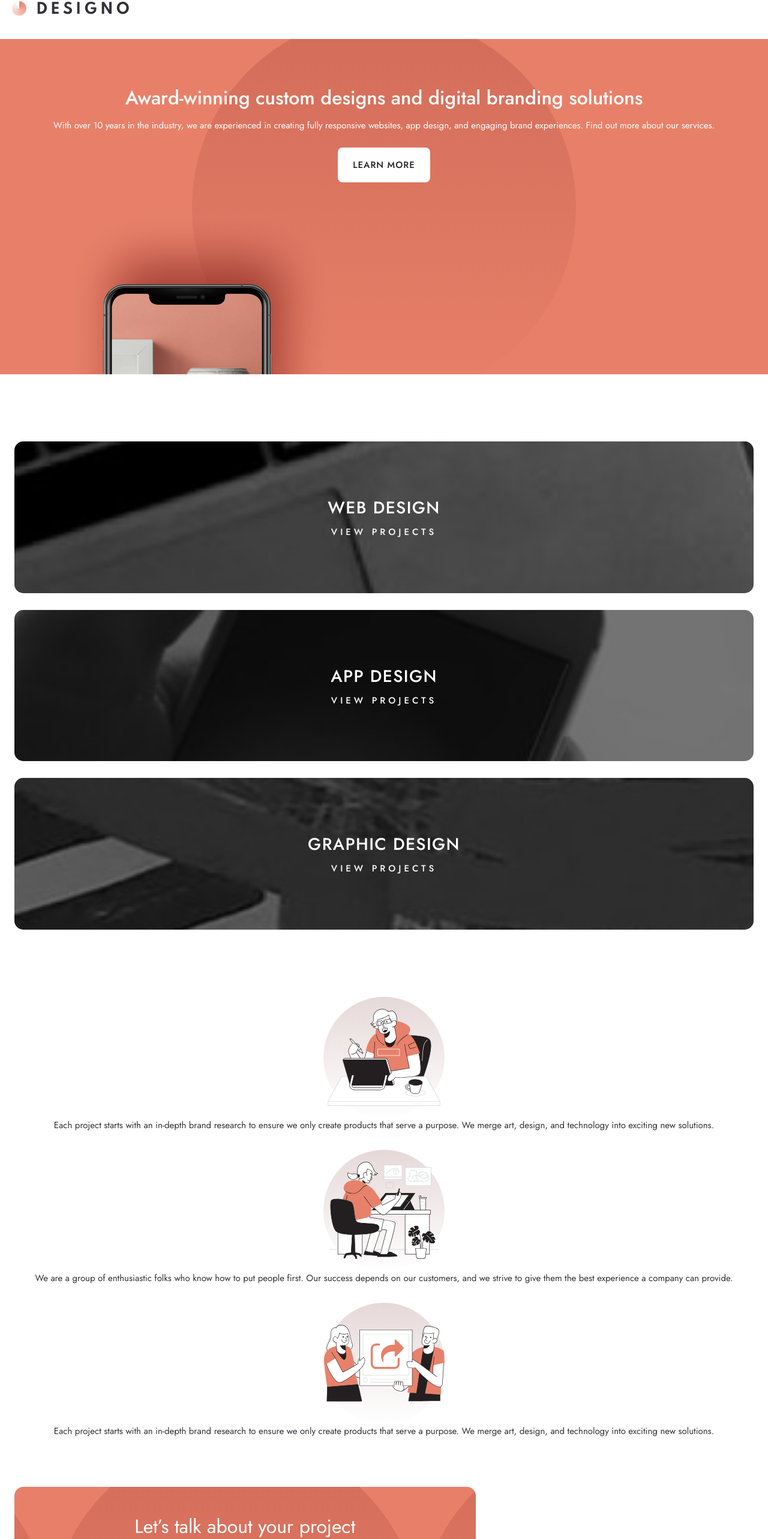
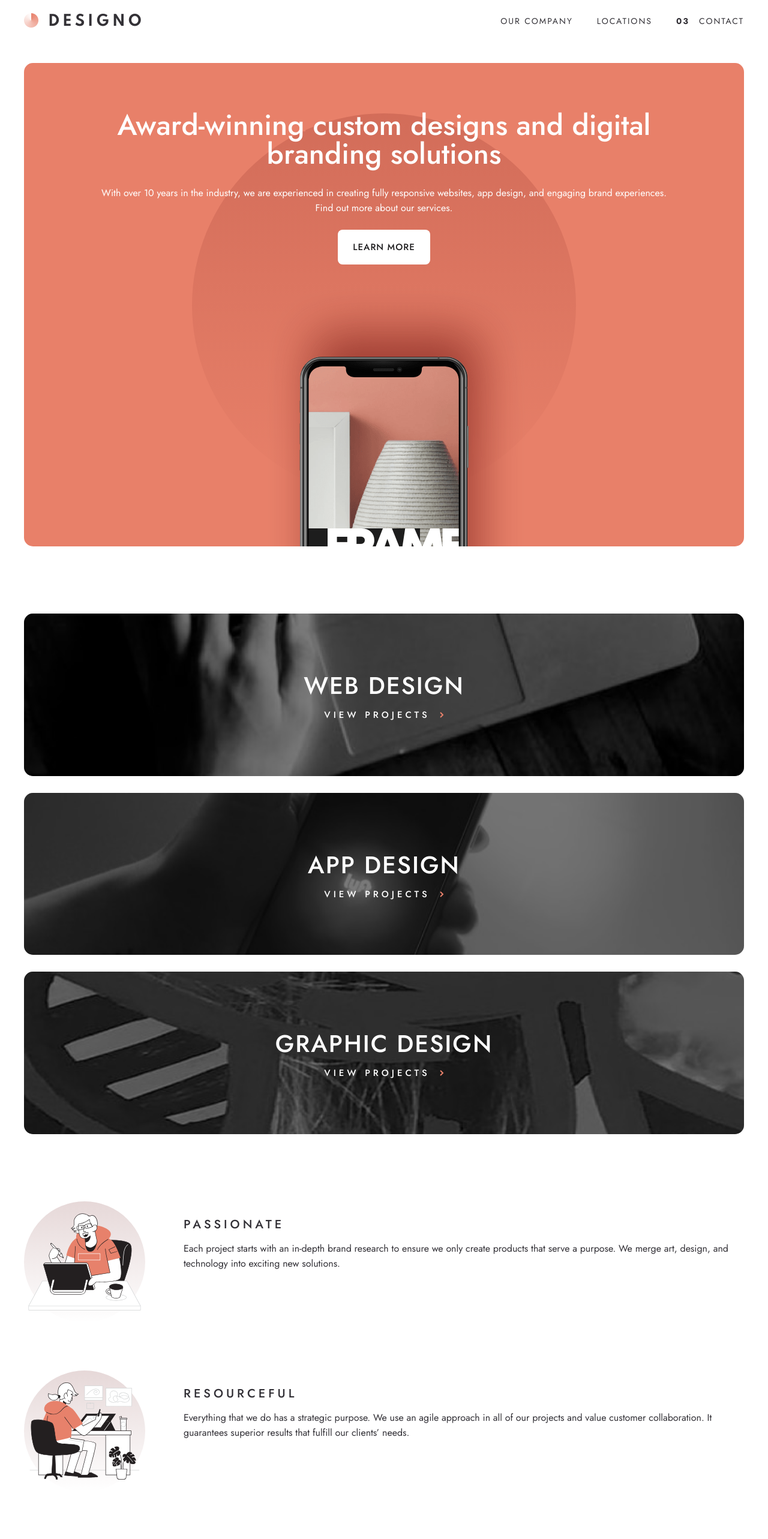
Before and after one commit to lorenacrincon/designo-website, a React (Vite) app: page / in a window 1280 px wide. Shown: the part 34-2600 px from the top of the page at 60% size. Built offline with nearby package versions, Linux system fonts and the light colour scheme.

Commit message:
Tablet Home, footer, navbar, saas

```diff
--- a/src/components/footer/Footer.jsx
+++ b/src/components/footer/Footer.jsx
@@ -9,38 +9,45 @@ import instagram from "../../assets/images/shared/desktop/icon-instagram.svg";
 function Footer() {
   return (
     <>
-      <footer className="relative  font-jost text-white text-center pb-20 px-6 pt-64 z-0 ">
+      <footer className="relative  font-jost text-white text-center pb-20 px-6 md:px-10 pt-64 z-0 ">
         <div>
+          <div className="md:flex justify-between items-center md:py-10">
             <div>
-            <img className="w-44 mx-auto pb-6" src={logo} alt="Light Logo" />
-            <hr className="opacity-20" />
+              <img
+                className="w-[202px] mx-auto pb-6 md:pb-0"
+                src={logo}
+                alt="Light Logo"
+              />
+              <hr className="md:hidden opacity-20" />
             </div>
             <div>
-            <ul className="py-8 space-y-6">
+              <ul className="py-8 space-y-6 md:space-y-0 md:flex md:py-0 md:gap-12 ">
                 <li>OUR COMPANY</li>
                 <li>LOCATIONS</li>
                 <li>CONTACT</li>
               </ul>
             </div>
-          <div className="opacity-50 space-y-6 pb-8 text-base px-12">
-            <div>
+          </div>
+          <hr className="hidden md:block opacity-20" />
+
+          <div className="space-y-6 pb-8 text-base px-12 md:px-0 md:flex justify-between md:text-start md:items-end md:pt-3">
+            <div className="opacity-50 ">
               <p>
-                <span className="font-bold block">Designo Central Office</span>
+                <span className="font-bold ">Designo Central Office</span>
+                <br />
                 3886 Wellington Street
                 <br />
                 Toronto, Ontario M9C 3J5
               </p>
             </div>
-            <div>
+            <div className="opacity-50 ">
               <p>
-                <span className="font-bold block ">
-                  Contact Us (Central Office)
-                </span>{" "}
+                <span className="font-bold ">Contact Us (Central Office)</span>
+                <br />
                 P : +1 253-863-8967 <br />M : contact@designo.co
               </p>
             </div>
-          </div>
-          <div className="flex justify-center gap-6">
+            <div className="pt-5  flex justify-center md:items-end gap-6 ">
               <a href="#">
                 <img src={facebook} alt="facebook" />
               </a>
@@ -58,6 +65,7 @@ function Footer() {
               </a>
             </div>
           </div>
+        </div>
       </footer>
     </>
   );
--- a/src/components/navbar/Navbar.jsx
+++ b/src/components/navbar/Navbar.jsx
@@ -1,6 +1,6 @@
 import React, { useState } from "react";
 import logo from "../../assets/images/shared/desktop/logo-dark.png";
-import { motion, AnimatePresence, MotionConfig } from "framer-motion";
+import { motion } from "framer-motion";
 
 function Navbar() {
   const [mobileNav, setMobileNav] = useState(false);
@@ -14,35 +14,28 @@ function Navbar() {
   };
 
   return (
-    <header className=" w-full z-30 bg-white">
-      <nav className="">
-        <div className="max-w-full mx-auto px-5 py-9 relative">
+    <>
+      <nav className="z-30 bg-white">
+        <div className="mx-6 py-9 relative md:px-0 md:mx-10 md:py-14">
           <div className="flex items-center justify-between">
             <a href="#">
-              <img className="w-[202px]" src={logo} alt="Logo" />
+              <img className="w-[202px] " src={logo} alt="Logo" />
             </a>
-            <div className="hidden xl:flex nav-deco absolute z-50"></div>
-            <div className="hidden md:flex md:justify-center md:items-center text-white nav-text gap-10 navbar-bg  my-navbar ">
+            <div className="hidden md:flex md:justify-end md:items-center text-white nav-text gap-10 md:gap-10">
               <a href="#" activeClassName="active">
-                <span className="hidden lg:inline me-4 font-bold">00</span>
-                HOME
+                OUR COMPANY
               </a>
 
               <a href="#" activeClassName="active">
-                <span className="hidden lg:inline me-4 font-bold">01</span>
-                DESTINATION
+                LOCATIONS
               </a>
 
               <a href="#" activeClassName="active">
                 <span className="hidden lg:inline me-4 font-bold">03</span>
-                CREW
-              </a>
-
-              <a href="#" activeClassName="active">
-                <span className="hidden lg:inline me-4 font-bold">03</span>
-                TECHNOLOGY
+                CONTACT
               </a>
             </div>
+
             <motion.button
               initial="hide"
               animate={mobileNav ? "show" : "hide"}
@@ -114,7 +107,7 @@ function Navbar() {
           </div>
         )}
       </nav>
-    </header>
+    </>
   );
 }
 
--- a/src/components/pages/home/Home.jsx
+++ b/src/components/pages/home/Home.jsx
@@ -3,93 +3,121 @@ import phone from "../../../assets/images/home/desktop/image-hero-phone.png";
 import passionate from "../../../assets/images/home/desktop/illustration-passionate.svg";
 import resourceful from "../../../assets/images/home/desktop/illustration-resourceful.svg";
 import friendly from "../../../assets/images/home/desktop/illustration-friendly.svg";
+import arrow from "../../../assets/images/shared/desktop/icon-right-arrow.svg";
 
 function Home() {
   return (
     <>
       <header>
-        <div className="relative container home-header pt-20 pb-80">
-          <div className="font-jost text-white text-center flex flex-col justify-center items-center px-6 gap-6">
-            <div className="space-y-4">
+        <div className="relative home-header pt-20 pb-80 md:pb-[470px] md:rounded-[15px] md:mx-10">
+          <div className="font-jost text-white text-center flex flex-col justify-center items-center px-6 gap-6 ">
+            <div className="space-y-4 md:px-20 md:space-y-7">
               <h1 className="home-title font-medium">
                 Award-winning custom designs and digital branding solutions
               </h1>
-              <p className="paragraph-text">
+              <p className="paragraph-text px-4">
                 With over 10 years in the industry, we are experienced in
                 creating fully responsive websites, app design, and engaging
                 brand experiences. Find out more about our services.
               </p>
             </div>
             <div>
-              <button className="white-btn ">LEARN MORE</button>
+              <button className="white-btn">LEARN MORE</button>
             </div>
           </div>
-          <div className="absolute top-90">
-            <img src={phone} alt="Phone" />
+          <div className="absolute top-90 md:top-80 md:inset-x-8">
+            <img className="mx-auto" src={phone} alt="Phone" />
           </div>
         </div>
       </header>
       <main className="font-jost">
         <section>
-          <div className="py-28 mx-6 flex flex-col justify-center items-center text-center gap-7">
+          <div className="py-28 mx-6 md:mx-10 flex flex-col justify-center items-center text-center gap-7">
             <div className="box web-design-box py-[90px] space-y-2">
               <h3 className="box-title">WEB DESIGN</h3>
+              <div className="flex justify-center items-center gap-4">
                 <p className="box-subtitle">VIEW PROJECTS</p>
+                <img src={arrow} alt="arrow" />
+              </div>
             </div>
             <div className="box app-design-box py-[90px] space-y-2">
               <h3 className="box-title">APP DESIGN</h3>
+              <div className="flex justify-center items-center gap-4">
                 <p className="box-subtitle">VIEW PROJECTS</p>
+                <img src={arrow} alt="arrow" />
+              </div>
             </div>
             <div className="box graphic-design-box py-[90px] space-y-2">
               <h3 className="box-title">GRAPHIC DESIGN</h3>
+              <div className="flex justify-center items-center gap-4">
                 <p className="box-subtitle">VIEW PROJECTS</p>
+                <img src={arrow} alt="arrow" />
+              </div>
             </div>
           </div>
         </section>
         <section>
-          <div className="mx-6 flex flex-col justify-center items-center text-center gap-7 pb-60">
-            <div>
+          <div className="mx-6 md:mx-10 flex flex-wrap  justify-center items-center text-center md:text-start gap-20 pb-60">
+            <div className="space-y-6 md:flex md:gap-16">
               <img
                 className="mx-auto illustration-bg"
                 src={passionate}
                 alt="passionate"
               />
+              <div className="space-y-3">
+                <h4 className="dark-text font-medium text-[20px] tracking-[5px]">
+                  PASSIONATE
+                </h4>
                 <p className="dark-text paragraph-text">
-                Each project starts with an in-depth brand research to ensure we
-                only create products that serve a purpose. We merge art, design,
-                and technology into exciting new solutions.
+                  Each project starts with an in-depth brand research to ensure
+                  we only create products that serve a purpose. We merge art,
+                  design, and technology into exciting new solutions.
                 </p>
               </div>
-            <div>
+            </div>
+            <div className="space-y-6 md:flex md:gap-16">
               <img
                 className="mx-auto illustration-bg"
                 src={resourceful}
-                alt="friendly"
+                alt="resourceful"
               />
+              <div className="space-y-3">
+                <h4 className="dark-text font-medium text-[20px] tracking-[5px]">
+                  RESOURCEFUL
+                </h4>
                 <p className="dark-text paragraph-text">
-                We are a group of enthusiastic folks who know how to put people
-                first. Our success depends on our customers, and we strive to
-                give them the best experience a company can provide.
+                  Everything that we do has a strategic purpose. We use an agile
+                  approach in all of our projects and value customer
+                  collaboration. It guarantees superior results that fulfill our
+                  clients’ needs.
                 </p>
               </div>
-            <div>
+            </div>
+            <div className="space-y-6 md:flex md:gap-16">
               <img
                 className="mx-auto illustration-bg"
                 src={friendly}
                 alt="friendly"
               />
+              <div className="space-y-3">
+                <h4 className="dark-text font-medium text-[20px] tracking-[5px]">
+                  FRIENDLY
+                </h4>
                 <p className="dark-text paragraph-text">
-                Each project starts with an in-depth brand research to ensure we
-                only create products that serve a purpose. We merge art, design,
-                and technology into exciting new solutions.
+                  We are a group of enthusiastic folks who know how to put
+                  people first. Our success depends on our customers, and we
+                  strive to give them the best experience a company can provide.
                 </p>
+              </div>
             </div>
           </div>
         </section>
         <section className="relative">
-          <div className="absolute z-50 contact-box text-white mx-6 py-12 -top-40">
-            <div className="contact-content font-jost text-center space-y-6 px-8 ">
-              <h3 className="home-title ">Let’s talk about your project</h3>
+          <div className="absolute z-50 contact-box text-white mx-6 md:mx-10 py-12 md:py-16 -top-40">
+            <div className="contact-content font-jost text-center space-y-6 px-8 md:px-36">
+              <h3 className="contact-title md:px-10">
+                Let’s talk about your project
+              </h3>
               <p className="paragraph-text">
                 Ready to take it to the next level? Contact us today and find
                 out how our expertise can help your business grow.
--- a/src/styles/components/_footer.scss
+++ b/src/styles/components/_footer.scss
@@ -9,5 +9,9 @@ footer {
     font-size: 14px;
     line-height: 14px;
     letter-spacing: 2px;
+    color: var(--lightGrey);
   }
 }
+
+@media only screen and (min-width: 768px) {
+}
--- a/src/styles/components/_home.scss
+++ b/src/styles/components/_home.scss
@@ -7,15 +7,14 @@
   overflow: hidden;
 }
 
-.home-title {
+.home-title,
+.contact-title {
   font-size: 32px;
   line-height: 36px;
 }
 
 .paragraph-text {
   font-size: 15px;
-  font-style: normal;
-  font-weight: 400;
   line-height: 25px;
 }
 
@@ -106,3 +105,38 @@
 .light-text {
   color: var(--lightGrey);
 }
+
+@media only screen and (min-width: 768px) {
+  .home-title {
+    font-size: 48px;
+    line-height: 48px;
+  }
+  .paragraph-text {
+    font-size: 16px;
+    line-height: 25px;
+  }
+  .box-title {
+    font-size: 40px;
+    letter-spacing: 2px;
+  }
+  .web-design-box {
+    background-image: url(".././assets/images/home/tablet/image-web-design.jpg");
+  }
+
+  .app-design-box {
+    background-image: url(".././assets/images/home/tablet/image-app-design.jpg");
+  }
+
+  .graphic-design-box {
+    background-image: url(".././assets/images/home/tablet/image-graphic-design.jpg");
+  }
+
+  .contact-title {
+    font-size: 40px;
+  }
+  .contact-box {
+    background-size: 45%;
+    background-position: 0px -90px;
+    border-radius: 15px;
+  }
+}
--- a/src/styles/components/_navbar.scss
+++ b/src/styles/components/_navbar.scss
@@ -1,13 +1,19 @@
 .nav-text {
-  color: #fff;
   font-family: Jost;
   font-size: 24px;
   font-style: normal;
   font-weight: 400;
-  line-height: 25px; /* 104.167% */
+  line-height: 25px;
   letter-spacing: 2px;
 }
 
 .black-bg {
   background-color: var(--black);
 }
+
+@media only screen and (min-width: 768px) {
+  .nav-text {
+    color: var(--darkGrey);
+    font-size: 14px;
+  }
+}
```
Lines whose indentation alone changed are shown as unchanged.
